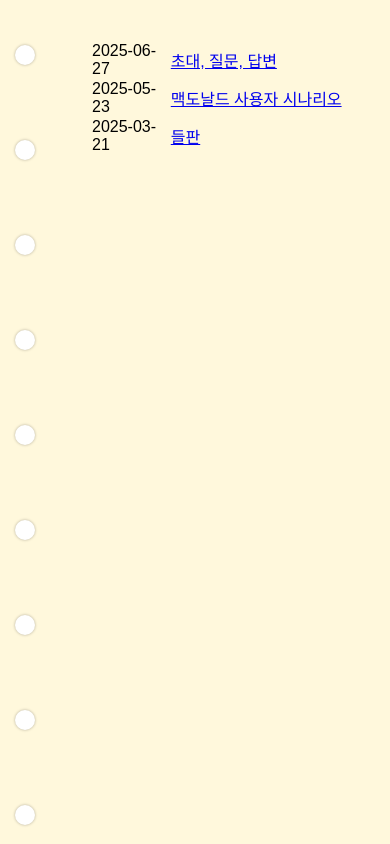
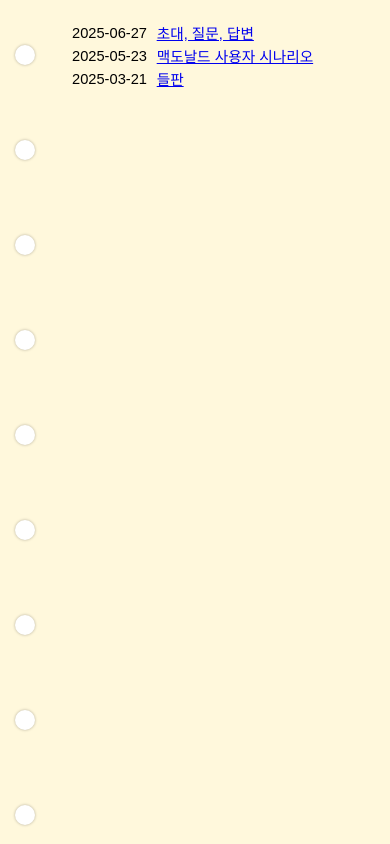
Before and after one commit to jisu-today/writing, a plain HTML site: page index.html in a window 390 px wide. Shown: the top 844 px of the page. Drawn offline with Linux system fonts and the light colour scheme.

Commit message:
Add files via upload

```diff
--- a/style.css
+++ b/style.css
@@ -90,8 +90,14 @@ small {
 }
 
 
-
-
 @media screen and (max-width: 704px) {
 
+.page-content {
+padding: 20px;
 }
+
+table, p {
+    font-size: 11pt;
+}
+
+}
```
